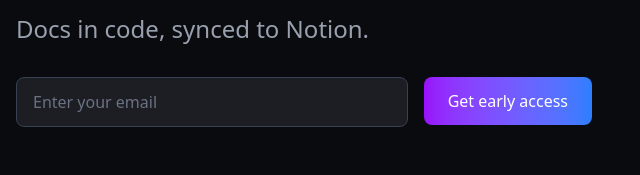
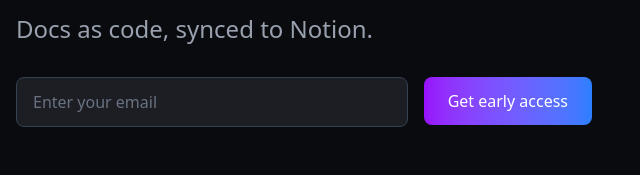
Before and after one commit to mttschltz/exnota-home, an Astro site: page / in a window 1280 px wide. Shown: the part 224-399 px from the top of the page, 0-640 px from the left. Built offline with nearby package versions, Linux system fonts and the light colour scheme; Astro itself is replaced by a stand-in of ours; a script that the page names is missing.

Commit message:
Use 'docs as code' naming

```diff
--- a/src/pages/index.astro
+++ b/src/pages/index.astro
@@ -31,7 +31,7 @@
 						<h1 class="text-6xl font-bold leading-none">Exnota Docs</h1>
 						<span class="px-3 py-1.5 text-sm bg-[#1C1E24] border border-gray-700 rounded-full text-gray-400 self-center mt-2 whitespace-nowrap">ETA: Jun 2025</span>
 					</div>
-					<p class="text-2xl text-gray-400 mb-8">Docs in code, synced to Notion.</p>
+					<p class="text-2xl text-gray-400 mb-8">Docs as code, synced to Notion.</p>
 
 					<!-- Mobile-only video -->
 					<div class="relative aspect-video rounded-lg overflow-hidden bg-[#1C1E24] border border-gray-800 mb-8 lg:hidden">
```
